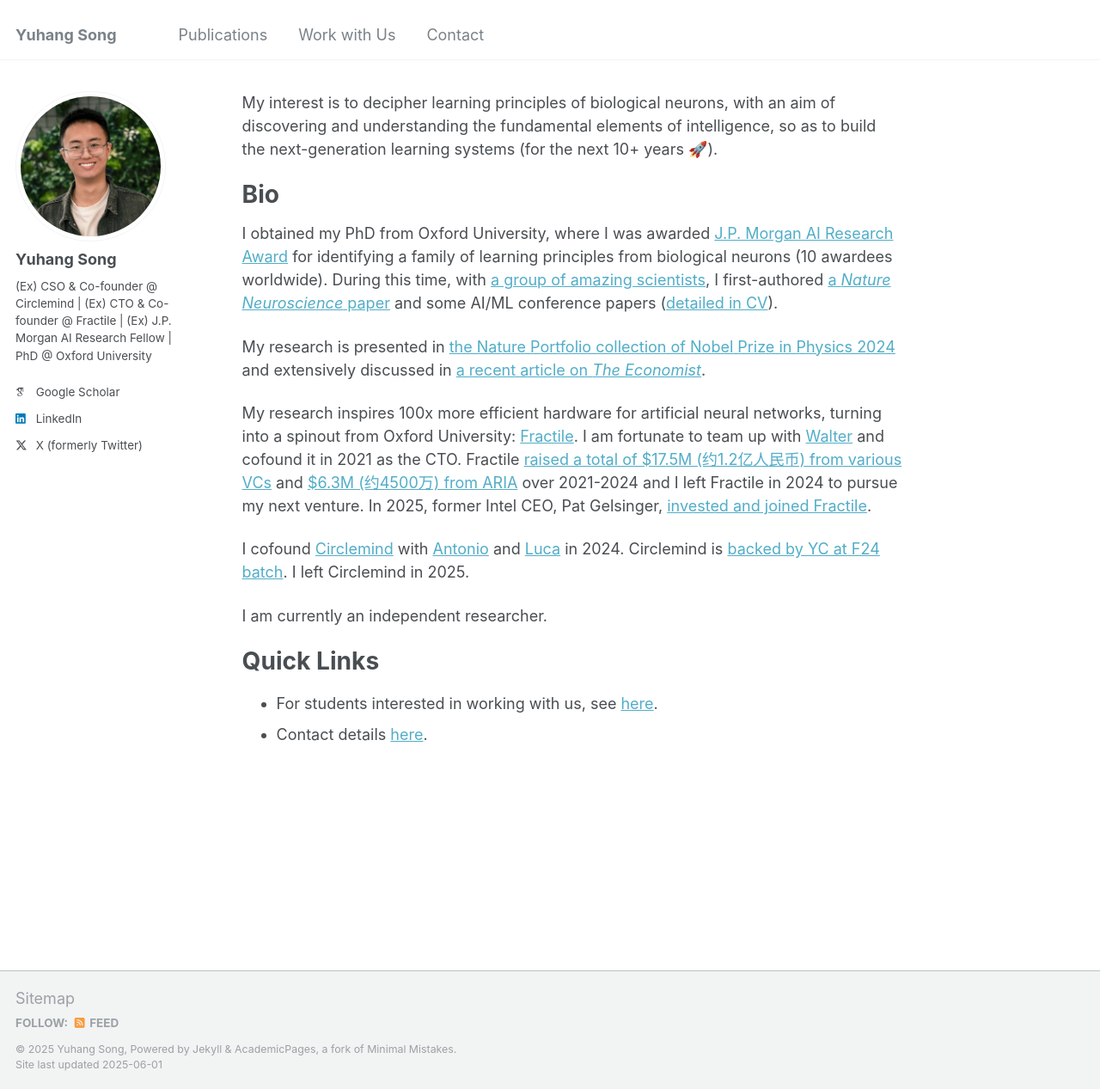
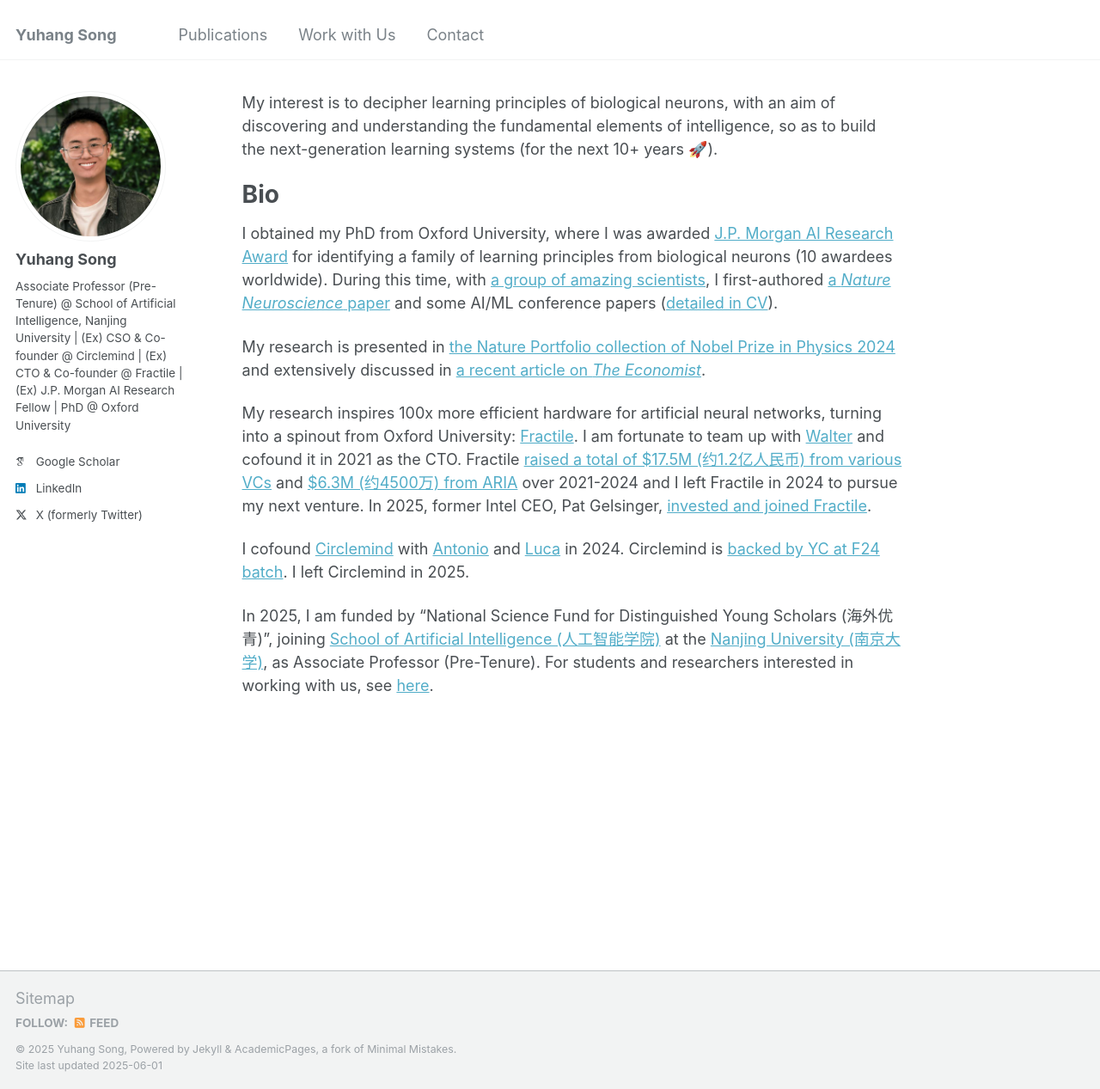
Before and after one commit to YuhangSong/YuhangSong.github.io, a Jekyll site: the page built from _pages/about.md, in a window 1280 px wide and 1267 px high. Shown: the whole window at 86% size. Built offline with Jekyll 4.4.1, drawn with Linux system fonts in a browser that asks for light colours; some web fonts are replaced.

Commit message:
update _config.yml and about.md

```diff
--- a/_config.yml
+++ b/_config.yml
@@ -24,7 +24,7 @@
   avatar           : "profile.png"
   name             : "Yuhang Song"
   pronouns         : # example: "she/her"
-  bio              : "(Ex) CSO & Co-founder @ Circlemind | (Ex) CTO & Co-founder @ Fractile | (Ex) J.P. Morgan AI Research Fellow | PhD @ Oxford University"
+  bio              : "Associate Professor (Pre-Tenure) @ School of Artificial Intelligence, Nanjing University | (Ex) CSO & Co-founder @ Circlemind | (Ex) CTO & Co-founder @ Fractile | (Ex) J.P. Morgan AI Research Fellow | PhD @ Oxford University"
   location         : # "Oxford, UK"
   employer         : # "Oxford University"
   uri              : # URL
--- a/_pages/about.md
+++ b/_pages/about.md
@@ -32,7 +32,10 @@
 
 I cofound [Circlemind](https://circlemind.co) with [Antonio](https://www.linkedin.com/in/antonio-vespoli-895727121/) and [Luca](https://www.linkedin.com/in/luca-pinchetti-414230222/) in 2024. Circlemind is [backed by YC at F24 batch](https://www.ycombinator.com/companies/circlemind). I left Circlemind in 2025.
 
-I am currently an independent researcher.
+<!-- I am currently an independent researcher. -->
+
+In 2025, I am funded by “National Science Fund for Distinguished Young Scholars (海外优青)”, joining [School of Artificial Intelligence (人工智能学院)](https://ai.nju.edu.cn) at the [Nanjing University (南京大学)](https://www.nju.edu.cn), as Associate Professor (Pre-Tenure).
+For students and researchers interested in working with us, see [here](https://yuhangsong.github.io/work-with-us/).
 
 <!--  -->
 
@@ -51,7 +54,7 @@
 
 2024年，我和[Antonio](https://www.linkedin.com/in/antonio-vespoli-895727121/)及[Luca](https://www.linkedin.com/in/luca-pinchetti-414230222/)一起成立初创公司[Circlemind](https://circlemind.co)。Circlemind[受到YC在2024秋季批次的投资](https://www.ycombinator.com/companies/circlemind)。 -->
 
-# Quick Links
+<!-- # Quick Links
 
 -   For students interested in working with us, see [here](https://yuhangsong.github.io/work-with-us/).
--   Contact details [here](https://yuhangsong.github.io/contact/).
+-   Contact details [here](https://yuhangsong.github.io/contact/). -->
```
